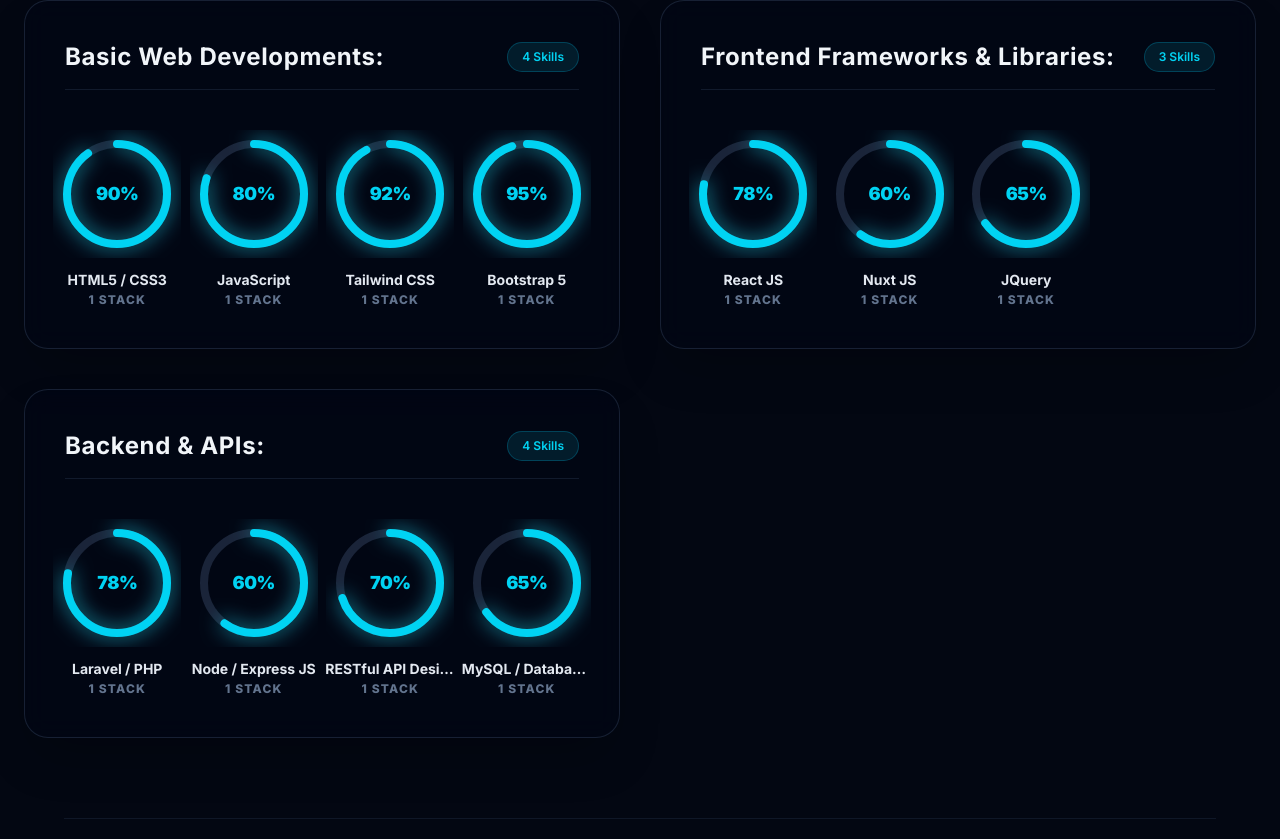
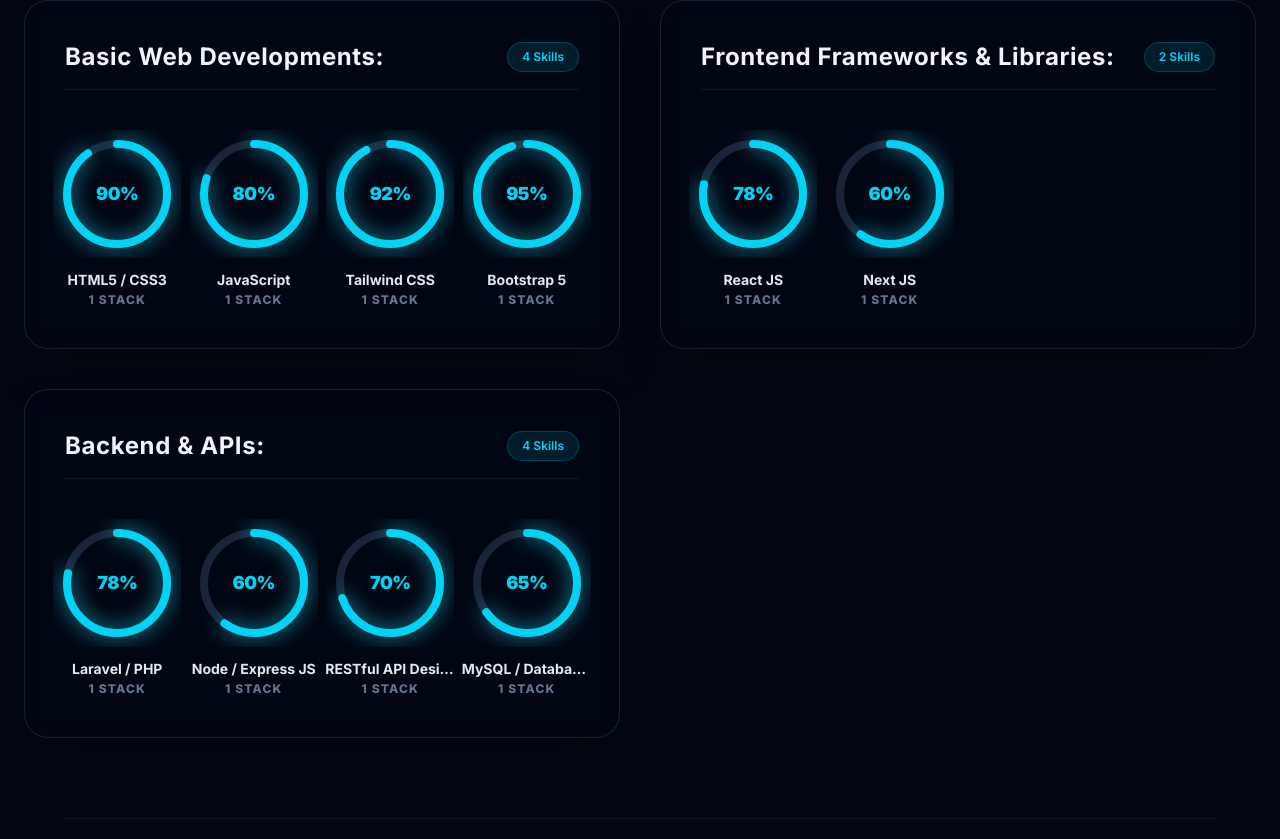
Before and after one commit to Doreamon-heng/portfolio, a Next.js app: page / in a window 1280 px wide. Shown: the part 936-1775 px from the top of the page. Built offline with nearby package versions, Linux system fonts and the light colour scheme.

Commit message:
update skills

```diff
--- a/src/data/skills.ts
+++ b/src/data/skills.ts
@@ -15,8 +15,7 @@ export const skillsData: SkillCategory[] = [
     category: "Frontend Frameworks & Libraries",
     skills: [
       { name: "React JS", level: 78 },
-      { name: "Nuxt JS", level: 60 },
-      { name: "JQuery", level: 65 },
+      { name: "Next JS", level: 60 },
     ],
   },
   {
```
